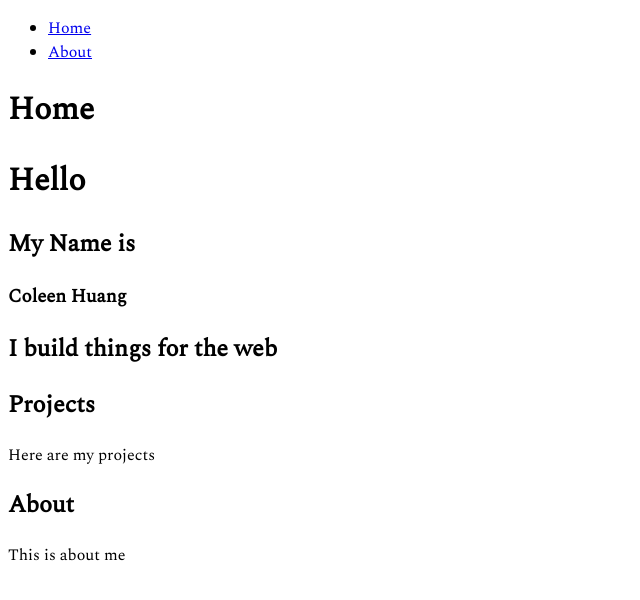
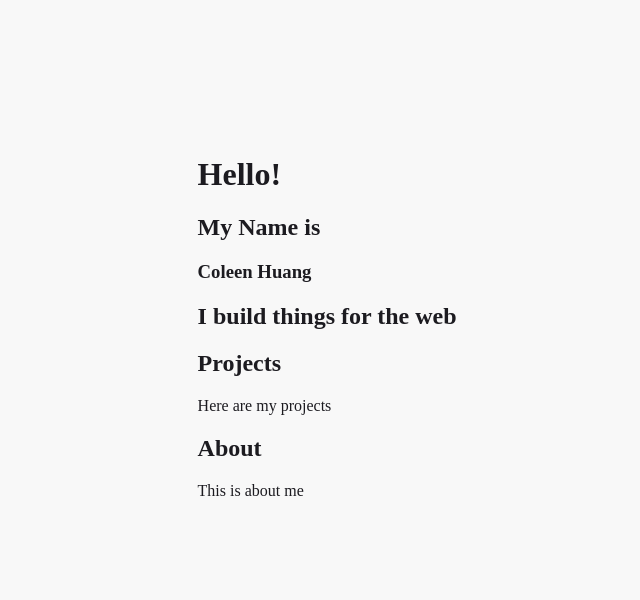
Before and after one commit to coleenhuang/portfoliov2, a Gatsby site: page / in a window 1280 px wide. Shown: the whole page, without its empty margins (0-640 px from the left). Built offline with nearby package versions, Linux system fonts and the light colour scheme; Gatsby itself is replaced by a stand-in of ours; a web font is replaced by a local one.

Commit message:
added intro component and fixed padding issue

```diff
--- a/gatsby-browser.js
+++ b/gatsby-browser.js
@@ -1,2 +1,4 @@
 import "@fontsource/spectral"
 import "@fontsource/spectral-sc"
+
+import './src/styles/global.css';
--- /dev/null
+++ b/src/components/Intro.js
@@ -0,0 +1,12 @@
+import React from 'react';
+
+const Intro =() => (
+    <div>
+        <h1>Hello!</h1>
+      <h2>My Name is</h2>
+      <h3>Coleen Huang</h3>
+      <h2>I build things for the web</h2>
+    </div>
+)
+
+export default Intro;
--- a/src/components/layout.js
+++ b/src/components/layout.js
@@ -6,15 +6,7 @@ import {container} from './layout.module.css'
 const Layout = ({ pageTitle, children }) => {
   return (
     <div className={container}>
-      <title>{pageTitle}</title>
-      <nav>
-        <ul>
-          <li><Link to="/">Home</Link></li>
-          <li><Link to="/about">About</Link></li>
-        </ul>
-      </nav>
       <main>
-        <h1>{pageTitle}</h1>
         {children}
       </main>
     </div>
--- a/src/components/layout.module.css
+++ b/src/components/layout.module.css
@@ -1,3 +1,3 @@
 .container {
-    font-family: "Spectral", serif;
+    padding: 10% 15%;
   }
--- a/src/pages/index.js
+++ b/src/pages/index.js
@@ -2,15 +2,12 @@ import * as React from 'react'
 import Layout from '../components/layout'
 import About from '../components/About'
 import Projects from '../components/Projects'
+import Intro from '../components/Intro'
 
 const IndexPage = () => {
   return (
     <Layout pageTitle="Home">
-      <title>Home Page</title>
-      <h1>Hello</h1>
-      <h2>My Name is</h2>
-      <h3>Coleen Huang</h3>
-      <h2>I build things for the web</h2>
+      <Intro />
       <Projects />
       <About />
     </Layout>
--- /dev/null
+++ b/src/styles/global.css
@@ -0,0 +1,17 @@
+html,
+body
+#___gatsby {
+    width: 100%;
+    height: 100%;
+    margin: 0;
+    padding: 0;
+}
+
+body {
+    background-color: #f8f8f8;
+    color: #1c1b20;
+}
+
+h1,h2,h3, h4, h5, h6 {
+    font-family: 'Spectral SC', serif;
+}
```
